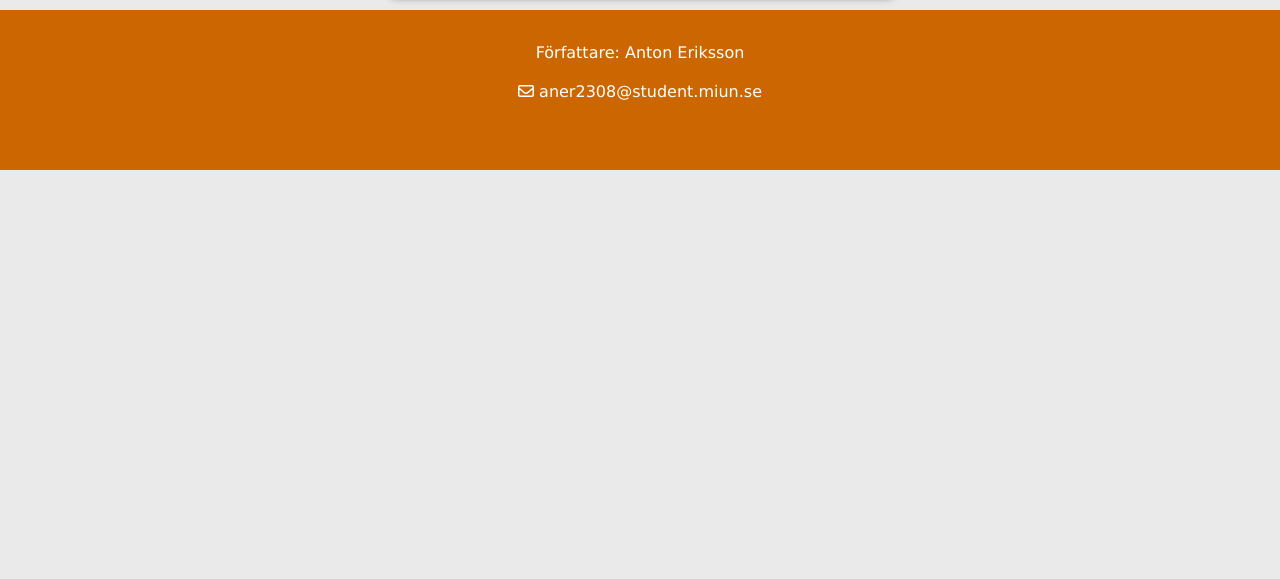
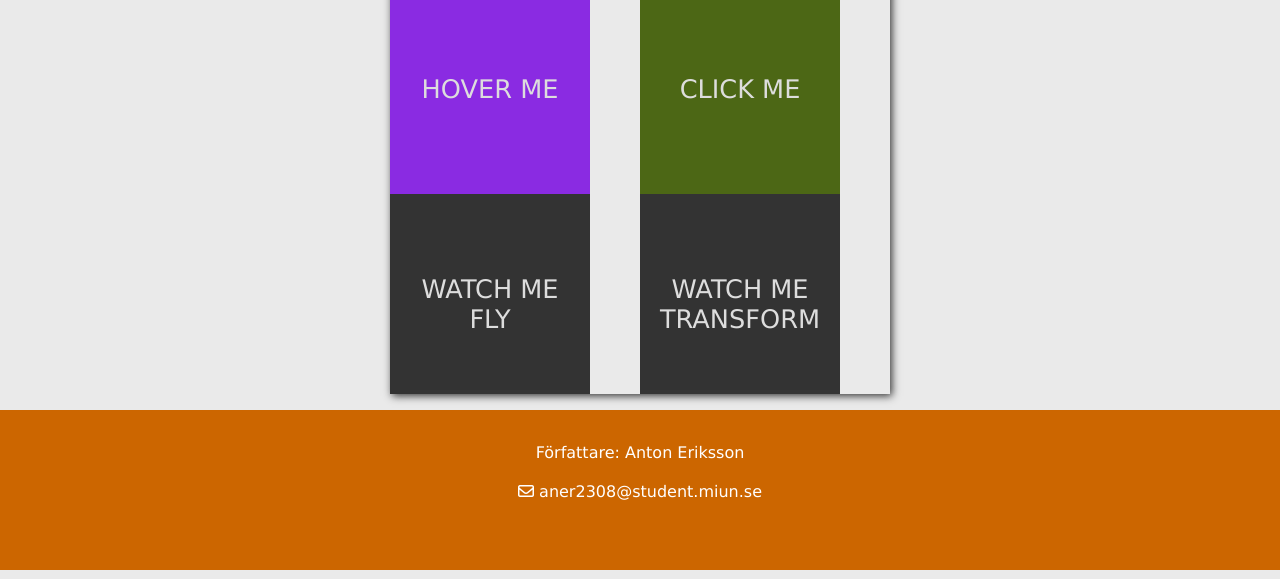
Before and after one commit to aner2308/dt211gUppgift3, a website built with Parcel: page src/animeringar.html in a window 1280 px wide. Shown: the part 221-800 px from the top of the page. Built offline with nearby package versions, Linux system fonts and the light colour scheme.

Commit message:
Skapat två animationer till undersidan animeringar

```diff
--- a/src/animeringar.html
+++ b/src/animeringar.html
@@ -36,7 +36,11 @@
     </header>
 
     <div id="grid2">
-<h1 class="fadein"> Mina animeringar</h1>
+        <h1 class="fadein"> Mina animeringar</h1>
+        <div class="square" id="square1"><p>HOVER ME</p></div>
+        <div class="square" id="square2"><p>CLICK ME</p></div>
+        <div class="square" id="square3"><p>WATCH ME FLY</p></div>
+        <div class="square" id="square4"><p>WATCH ME TRANSFORM</p></div>
     </div>
     <footer>
         <p>Författare: Anton Eriksson</p>
--- a/src/scss/_keyframes.scss
+++ b/src/scss/_keyframes.scss
@@ -6,3 +6,15 @@
         opacity: 100%;
     }
 }
+
+@keyframes förstora {
+    100% {
+        transform: scale(1.1, 1.1);
+    }
+}
+
+@keyframes flipme {
+    100% {
+        transform: rotateX(360deg);
+    }
+}
--- a/src/scss/_layout.scss
+++ b/src/scss/_layout.scss
@@ -233,4 +233,36 @@ footer a {
         animation: fadeIn 4s 2s both;
     }
 
+    .square {
+        width: 200px;
+        height: 200px;
+        background-color: #333;
+        margin: 20 auto;
+    }
+
+    .square p{
+        display: block;
+        margin: 70px auto;
+        padding: 10px;
+        text-align: center;
+        font-size: 1.6em;
+        color: #ddd;
+    }
+
+    #square1 {
+        background-color: blueviolet;
+    }
+
+    #square1:hover {
+        animation: förstora 1s 0s ease-in alternate both;
+    }
+
+    #square2 {
+        background-color: rgb(76, 103, 21);
+    }
+
+    #square2:hover {
+        animation: flipme 2s 0s ease-in-out 1;
+    }
+
 }
```
